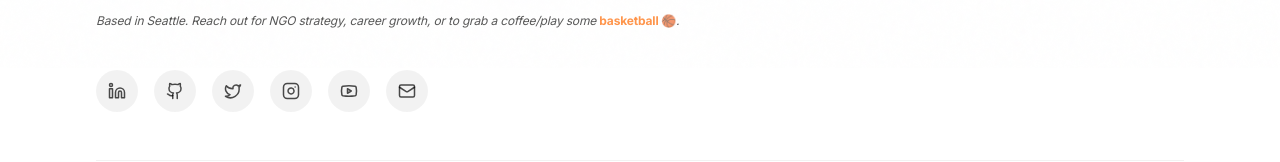
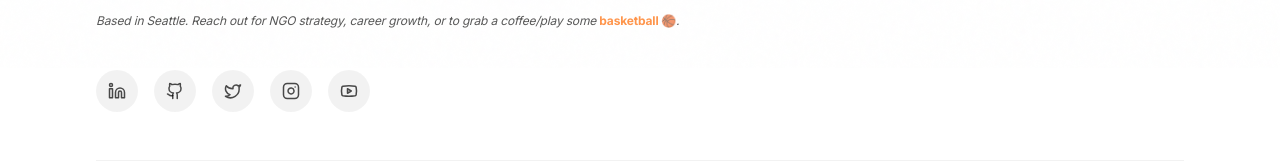
Before and after one commit to vedranbrozovic/private-website, a React (Vite) app: page / in a window 1280 px wide. Shown: the part 732-894 px from the top of the page. Built offline with nearby package versions, Linux system fonts and the light colour scheme.

Commit message:
refactor: remove email link from social links list

```diff
--- a/src/App.tsx
+++ b/src/App.tsx
@@ -65,7 +65,6 @@ const SOCIAL_LINKS: SocialLink[] = [
   { id: 'twitter', name: 'Twitter', url: 'https://twitter.com/vedranbrozovic', icon: Twitter },
   { id: 'instagram', name: 'Instagram', url: 'https://instagram.com/vedranbrozovic', icon: Instagram },
   { id: 'youtube', name: 'YouTube', url: 'https://www.youtube.com/@vedran.brozovic', icon: Youtube },
-  { id: 'mail', name: 'Email', url: `mailto:${CONTACT_EMAIL}`, icon: Mail },
 ];
 
 const PROJECTS: Project[] = [
```
